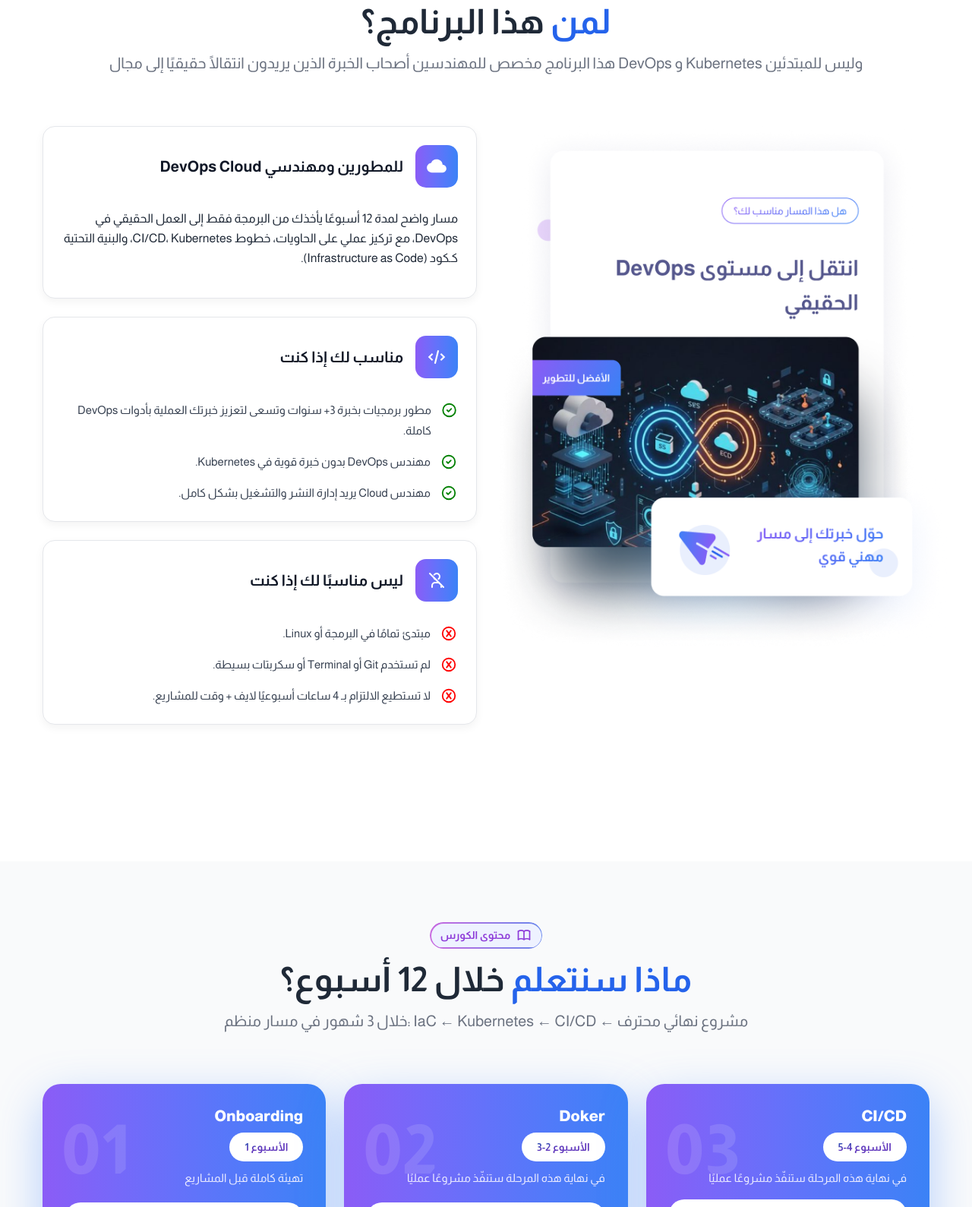
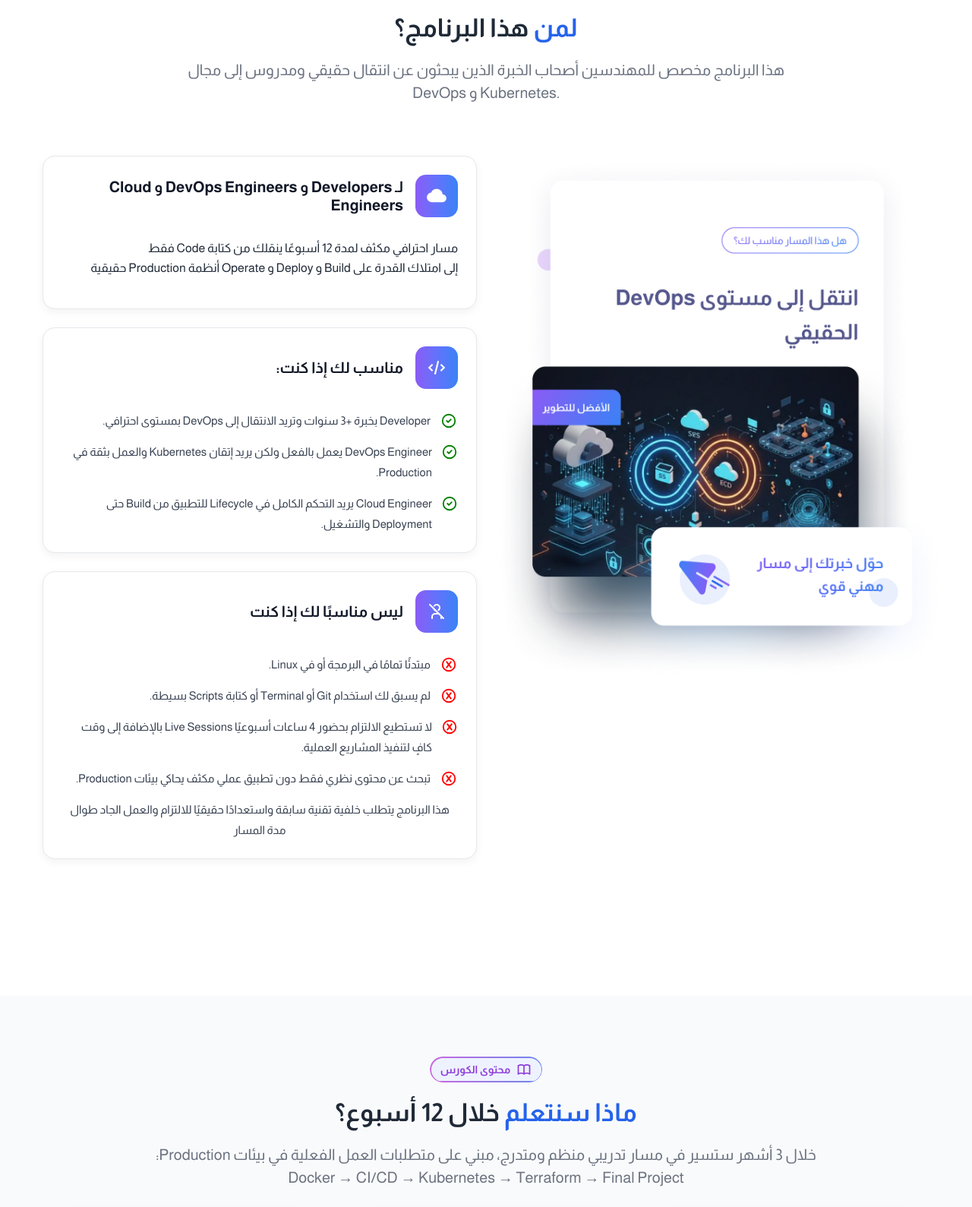
Before and after one commit to omarayman201099/landing-page, a plain HTML site: page index.html in a window 1280 px wide. Shown: the part 1026-2615 px from the top of the page at 76% size. Drawn offline with Linux system fonts and the light colour scheme.

Commit message:
Update landing page with new features and styling

```diff
--- a/css/style.css
+++ b/css/style.css
@@ -468,7 +468,7 @@ nav {
 }
 
 .hero-subtitle {
-  font-size: clamp(24px, 5vw, 56px);
+  font-size: 34px;
   font-weight: 500;
   line-height: 1.3;
   color: var(--bg-light);
@@ -619,7 +619,7 @@ filter: brightness(1.3);
 
 .who-content h1 {
   font-weight: 700;
-  font-size: 45px;
+  font-size: 33px;
   line-height: 48px;
   color: var(--text-primary);
   margin-bottom: 16px;
--- a/index.html
+++ b/index.html
@@ -88,22 +88,17 @@
       </div>
 
       <!-- Main Title -->
-      <h1 class="hero-title">DevOps & Kubernetes:</h1>
-      <p class="hero-subtitle">برنامج تطوير مهني لمدة 12 أسبوع</p>
+      <h1 class="hero-title">Devops tools and kubernetes workshop</h1>
+      <p class="hero-subtitle">برنامج تدريبي احترافي لمدة 12 أسبوع</p>
 
       <!-- Description -->
       <p class="hero-description">
-        برنامج تدريبي متكامل ينقلك من "مبرمج يكتب كود" إلى "مهندس يدير النشر والتشغيل والبنية التحتية" باستخدام
-        <br class="desktop-break">
-        <span class="tech-highlight">Docker</span> و
-        <span class="tech-highlight">CI/CD</span> و
-        <span class="tech-highlight">Kubernetes</span> و
-        <span class="tech-highlight">Terraform</span>
+        برنامج عملي متكامل مصمم خصيصًا للDevolopers  الذين يرغبون في الانتقال الي مجال DevOps .او لمهندس  Cloud  الذين يريدون بناء اساس قوي في Containers و Production-grade Build و  Deploy Automation و المعتمدة في كبرى الشركات
+
       </p>
-
-      <p class="hero-note">
-        ليس مجرد كورس أو دبلومة – بل مسار مهني منظم لمدة 3 شهور مع مشاريع حقيقية، إرشاد مباشر، ودعم وظيفي.
-      </p>
+<p class="hero-note">
+هذا ليس مجرد  كورس نظري  بل  <br>From code to Production متكامله تنقلك Workshop
+ </p>
 
       <!-- Buttons -->
       <div class="button-group">
@@ -139,7 +134,7 @@
       </span>
       <div class="who-content">
         <h1><span class="blue">لمن</span> هذا البرنامج؟</h1>
-        <h4>هذا البرنامج مخصص للمهندسين أصحاب الخبرة الذين يريدون انتقالًا حقيقيًا إلى مجال DevOps و Kubernetes وليس للمبتدئين</h4>
+        <h4>هذا البرنامج مخصص للمهندسين أصحاب الخبرة الذين يبحثون عن انتقال حقيقي ومدروس إلى مجال <br> DevOps و Kubernetes.</h4>
       </div>
     </div>
 
@@ -155,10 +150,12 @@
                   <path d="M10.04 4.305c2.195 -.667 4.615 -.224 6.36 1.176c1.386 1.108 2.188 2.686 2.252 4.34l.003 .212l.091 .003c2.3 .107 4.143 1.961 4.25 4.27l.004 .211c0 2.407 -1.885 4.372 -4.255 4.482l-.21 .005h-11.878l-.222 -.008c-2.94 -.11 -5.317 -2.399 -5.43 -5.263l-.005 -.216c0 -2.747 2.08 -5.01 4.784 -5.417l.114 -.016l.07 -.181c.663 -1.62 2.056 -2.906 3.829 -3.518l.244 -.08z" />
                 </svg>
               </div>
-              <h5 class="card-title">للمطورين ومهندسي DevOps Cloud</h5>
+              <h5 class="card-title">لـ Developers و DevOps Engineers و Cloud Engineers</h5>
             </div>
             <p class="card-description">
-              مسار واضح لمدة 12 أسبوعًا يأخذك من البرمجة فقط إلى العمل الحقيقي في DevOps، مع تركيز عملي على الحاويات، خطوط CI/CD، Kubernetes، والبنية التحتية كـكود (Infrastructure as Code).
+              مسار احترافي مكثف لمدة 12 أسبوعًا ينقلك من كتابة Code فقط
+<br>
+إلى امتلاك القدرة على Build و Deploy و Operate أنظمة Production حقيقية
             </p>
           </div>
         </div>
@@ -175,7 +172,7 @@
                   <path d="M14 4l-4 16" />
                 </svg>
               </div>
-              <h5 class="card-title">مناسب لك إذا كنت</h5>
+              <h5 class="card-title">مناسب لك إذا كنت:</h5>
             </div>
 
             <!-- List -->
@@ -186,7 +183,8 @@
                   <path d="M3 12a9 9 0 1 0 18 0a9 9 0 1 0 -18 0" />
                   <path d="M9 12l2 2l4 -4" />
                 </svg>
-                مطور برمجيات بخبرة 3+ سنوات وتسعى لتعزيز خبرتك العملية بأدوات DevOps كاملة.
+             Developer بخبرة +3 سنوات وتريد الانتقال إلى DevOps بمستوى احترافي.
+
               </li>
 
               <li>
@@ -195,7 +193,7 @@
                   <path d="M3 12a9 9 0 1 0 18 0a9 9 0 1 0 -18 0" />
                   <path d="M9 12l2 2l4 -4" />
                 </svg>
-                مهندس DevOps بدون خبرة قوية في Kubernetes.
+DevOps Engineer يعمل بالفعل ولكن يريد إتقان Kubernetes والعمل بثقة في Production.
               </li>
 
               <li>
@@ -204,8 +202,8 @@
                   <path d="M3 12a9 9 0 1 0 18 0a9 9 0 1 0 -18 0" />
                   <path d="M9 12l2 2l4 -4" />
                 </svg>
-                مهندس Cloud يريد إدارة النشر والتشغيل بشكل كامل.
-              </li>
+ Cloud Engineer يريد التحكم الكامل في Lifecycle للتطبيق من Build حتى Deployment والتشغيل.
+ </li>
             </ul>
           </div>
         </div>
@@ -232,7 +230,7 @@
                   <path d="M9 8l6 8" />
                   <path d="M15 8l-6 8" />
                 </svg>
-                مبتدئ تمامًا في البرمجة أو Linux.
+      مبتدئًا تمامًا في البرمجة أو في Linux.
               </li>
 
               <li>
@@ -242,7 +240,7 @@
                   <path d="M9 8l6 8" />
                   <path d="M15 8l-6 8" />
                 </svg>
-                لم تستخدم Git أو Terminal أو سكربتات بسيطة.
+             لم يسبق لك استخدام Git أو Terminal أو كتابة Scripts بسيطة.
               </li>
 
               <li>
@@ -252,8 +250,26 @@
                   <path d="M9 8l6 8" />
                   <path d="M15 8l-6 8" />
                 </svg>
-                لا تستطيع الالتزام بـ 4 ساعات أسبوعيًا لايف + وقت للمشاريع.
+لا تستطيع الالتزام بحضور 4 ساعات أسبوعيًا Live Sessions بالإضافة إلى وقت كافٍ لتنفيذ المشاريع العملية.
               </li>
+
+              <li>
+                <svg xmlns="http://www.w3.org/2000/svg" width="24" height="24" viewBox="0 0 24 24" fill="none" stroke="currentColor" stroke-width="2" stroke-linecap="round" stroke-linejoin="round" class="icon icon-tabler fals-icon icons-tabler-outline icon-tabler-xbox-x">
+                  <path stroke="none" d="M0 0h24v24H0z" fill="none"/>
+                  <path d="M12 21a9 9 0 0 0 9 -9a9 9 0 0 0 -9 -9a9 9 0 0 0 -9 9a9 9 0 0 0 9 9" />
+                  <path d="M9 8l6 8" />
+                  <path d="M15 8l-6 8" />
+                </svg>
+		تبحث عن محتوى نظري فقط دون تطبيق عملي مكثف يحاكي بيئات Production.
+              </li>
+
+                        <li class="text-center">
+
+هذا البرنامج يتطلب خلفية تقنية سابقة واستعدادًا حقيقيًا للالتزام والعمل الجاد طوال مدة المسار
+                </li>
+
+
+
             </ul>
           </div>
         </div>
@@ -284,7 +300,8 @@
         </span>
         <div class="who-content">
           <h1><span class="blue">ماذا سنتعلم</span> خلال 12 أسبوع؟</h1>
-          <h4>خلال 3 شهور في مسار منظم: IaC ← Kubernetes ← CI/CD ← مشروع نهائي محترف</h4>
+          <h4> :Production خلال 3 أشهر ستسير في مسار تدريبي منظم ومتدرج، مبني على متطلبات العمل الفعلية في بيئات <br> Docker → CI/CD → Kubernetes → Terraform → Final Project
+</h4>
         </div>
       </div>
 
```
Also changed, not shown: 1 other file.
